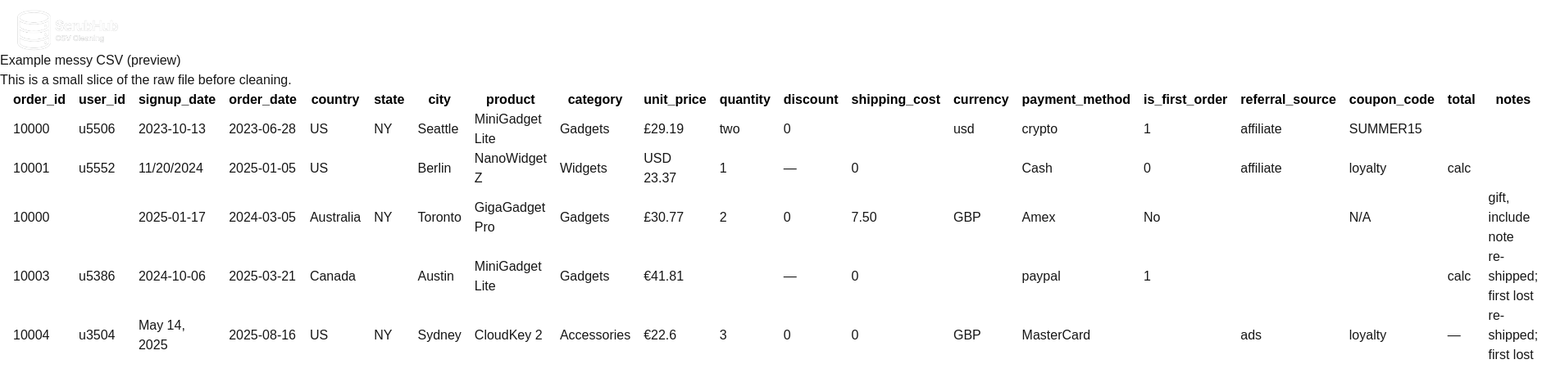
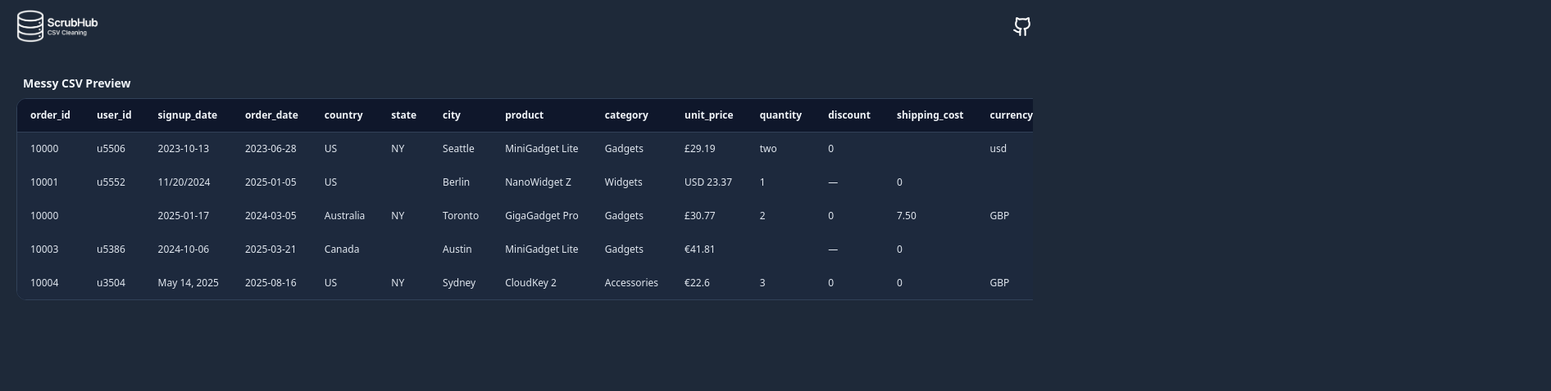
Before and after one commit to BrandonCarp/data_clean, a Next.js app in the folder frontend/: page / in a window 1280 px wide. Shown: the top 478 px of the page at 82% size, 1892 px wide, since content can reach past the window. Built offline with nearby package versions, Linux system fonts and the light colour scheme.

Commit message:
preview update

```diff
--- a/frontend/app/globals.css
+++ b/frontend/app/globals.css
@@ -1,7 +1,7 @@
 @import "tailwindcss";
 
 
-
+/*
 :root {
   --background: #ffffff;
   --foreground: #171717;
@@ -25,4 +25,4 @@ body {
   background: var(--background);
   color: var(--foreground);
   font-family: Arial, Helvetica, sans-serif;
-}
+} */
--- a/frontend/app/layout.tsx
+++ b/frontend/app/layout.tsx
@@ -25,7 +25,7 @@ export default function RootLayout({
   return (
     <html lang="en">
       <body
-        className={`${geistSans.variable} ${geistMono.variable} antialiased`}
+        className={`${geistSans.variable} ${geistMono.variable} antialiased bg-gray-800 text-white`}
       >
         {children}
       </body>
--- a/frontend/components/Navbar.tsx
+++ b/frontend/components/Navbar.tsx
@@ -7,10 +7,11 @@ export default function Navbar() {
   return (
     <nav className="flex justify-between items-center mx-5 mt-3">
       <Image
-        className=""
+        className="w-25 h-auto"
+        loading="eager"
         src={logo}
-        width={125}
-        height={125}
+        width={100}
+        height={100}
         alt="ScrubHub Logo"
       />
       <Link
--- a/frontend/components/PreviewSection.tsx
+++ b/frontend/components/PreviewSection.tsx
@@ -1,5 +1,4 @@
 "use client";
-
 import { useEffect, useState } from "react";
 import Papa from "papaparse";
 
@@ -35,33 +34,74 @@ export default function CsvPreview() {
     })();
   }, []);
 
-  if (loading) return <div>Loading sample messy CSV…</div>;
+  if (loading) return <div>Loading messy CSV…</div>;
 
+  // return (
+  //   <section className="overflow-x-auto mt-10 flex flex-col text-center p-5">
+  //     <h2 className="text-sm font-semibold mb-2">Messy CSV Preview</h2>
+  //     <table className="border-separate border-spacing-x-2 text-xs border-1 rounded p-1">
+  //       <thead className="w-[100%] border-b border-white">
+  //         <tr className="">
+  //           {headers.map((h) => (
+  //             <th className="" key={h}>
+  //               {h}
+  //             </th>
+  //           ))}
+  //         </tr>
+  //       </thead>
+  //       <tbody className="text-gray-400">
+  //         {rows.slice(0, 10).map((row, i) => (
+  //           <tr className="" key={i}>
+  //             {headers.map((h) => (
+  //               <td key={h} className="whitespace-nowrap px-2 py-1">{String(row[h] ?? "")}</td>
+  //             ))}
+  //           </tr>
+  //         ))}
+  //       </tbody>
+  //     </table>
+  //   </section>
+  // );
   return (
-    <section>
-      <h2>Example messy CSV (preview)</h2>
-      <p>This is a small slice of the raw file before cleaning.</p>
+  <section className="mt-10 flex flex-col gap-2 px-5">
+    <h2 className="ml-2 text-sm font-semibold text-slate-100">
+      Messy CSV Preview
+    </h2>
 
-      <table className="border-separate border-spacing-x-4 overflow-x-auto">
-        <thead className="bg-white text-black space-x-10">
-          <tr className="">
+    <div className="overflow-x-auto">
+      <div className="inline-block min-w-full align-middle">
+        {/* outer card */}
+        <div className="overflow-hidden rounded-xl border border-slate-700 bg-slate-900">
+          <table className="min-w-full border-collapse text-xs">
+            <thead>
+              <tr className="bg-slate-900">
                 {headers.map((h) => (
-              <th className="" key={h}>
+                  <th
+                    key={h}
+                    className="px-4 py-3 text-left text-slate-100 border-b border-slate-700"
+                  >
                     {h}
                   </th>
                 ))}
               </tr>
             </thead>
-        <tbody>
+            <tbody className="text-slate-200">
               {rows.slice(0, 5).map((row, i) => (
-            <tr key={i}>
+                <tr
+                  key={i}
+                  className="bg-slate-800 border-b border-slate-800 last:border-b-0 hover:bg-slate-800/80"
+                >
                   {headers.map((h) => (
-                <td key={h}>{String(row[h] ?? "")}</td>
+                    <td key={h} className="px-4 py-3 whitespace-nowrap">
+                      {String(row[h] ?? "")}
+                    </td>
                   ))}
                 </tr>
               ))}
             </tbody>
           </table>
+        </div>
+      </div>
+    </div>
   </section>
 );
 }
--- /dev/null
+++ b/frontend/components/fileUpload.tsx
@@ -0,0 +1,10 @@
+
+
+export default function fileUpload(){
+  return (
+    <form>
+      <h1>File</h1>
+      <input type="file" name="csv file"     />
+    </form>
+  )
+}
```
Also changed, not shown: 2 other files (tests, documents, lock files or other folders). Lines whose indentation alone changed are shown as unchanged.
